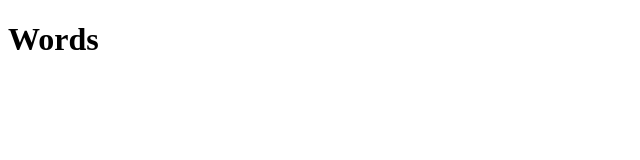
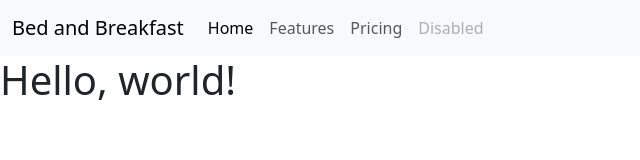
Before and after one commit to AndrewHooten/BootstrapBNB, a plain HTML site: page index.html in a window 1280 px wide. Shown: the whole page, without its empty margins (0-640 px from the left). Drawn offline with nearby package versions, Linux system fonts and the light colour scheme.

Commit message:
added bootstrap

```diff
--- a/index.html
+++ b/index.html
@@ -1,11 +1,37 @@
-<!DOCTYPE html>
+<!doctype html>
 <html lang="en">
-    <head>
-        <title>Document</title>
-        <link rel="stylesheet" href="styles.css">
-        <meta charset="UTF-8">
-    </head>
-    <body>
-        <h1>Words</h1>
-    </body>
+  <head>
+    <meta charset="utf-8">
+    <meta name="viewport" content="width=device-width, initial-scale=1">
+    <title>Bootstrap demo</title>
+    <link href="https://cdn.jsdelivr.net/npm/bootstrap@5.3.2/dist/css/bootstrap.min.css" rel="stylesheet" integrity="sha384-T3c6CoIi6uLrA9TneNEoa7RxnatzjcDSCmG1MXxSR1GAsXEV/Dwwykc2MPK8M2HN" crossorigin="anonymous">
+  </head>
+  <body>
+    <nav class="navbar navbar-expand-lg bg-body-tertiary">
+        <div class="container-fluid">
+          <a class="navbar-brand" href="#">Bed and Breakfast</a>
+          <button class="navbar-toggler" type="button" data-bs-toggle="collapse" data-bs-target="#navbarNav" aria-controls="navbarNav" aria-expanded="false" aria-label="Toggle navigation">
+            <span class="navbar-toggler-icon"></span>
+          </button>
+          <div class="collapse navbar-collapse" id="navbarNav">
+            <ul class="navbar-nav">
+              <li class="nav-item">
+                <a class="nav-link active" aria-current="page" href="#">Home</a>
+              </li>
+              <li class="nav-item">
+                <a class="nav-link" href="#">Features</a>
+              </li>
+              <li class="nav-item">
+                <a class="nav-link" href="#">Pricing</a>
+              </li>
+              <li class="nav-item">
+                <a class="nav-link disabled" aria-disabled="true">Disabled</a>
+              </li>
+            </ul>
+          </div>
+        </div>
+      </nav>
+    <h1>Hello, world!</h1>
+    <script src="https://cdn.jsdelivr.net/npm/bootstrap@5.3.2/dist/js/bootstrap.bundle.min.js" integrity="sha384-C6RzsynM9kWDrMNeT87bh95OGNyZPhcTNXj1NW7RuBCsyN/o0jlpcV8Qyq46cDfL" crossorigin="anonymous"></script>
+  </body>
 </html>
```
